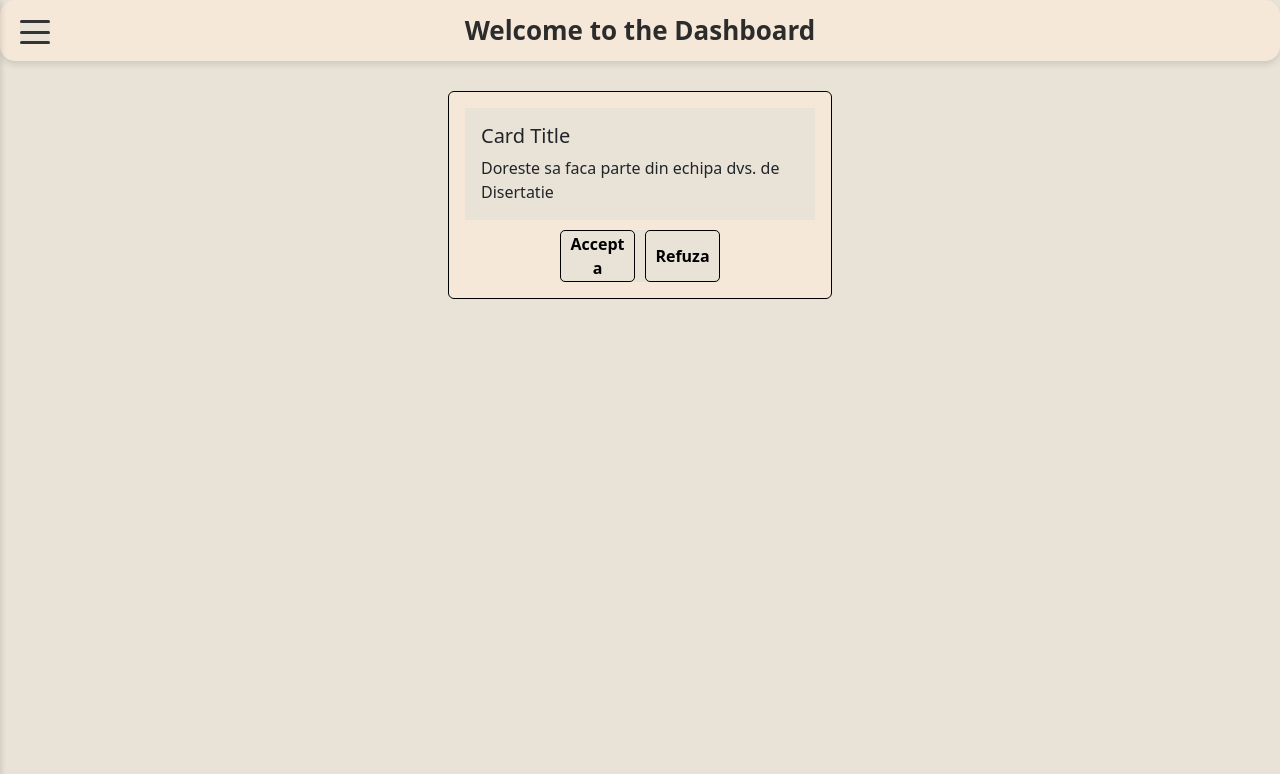
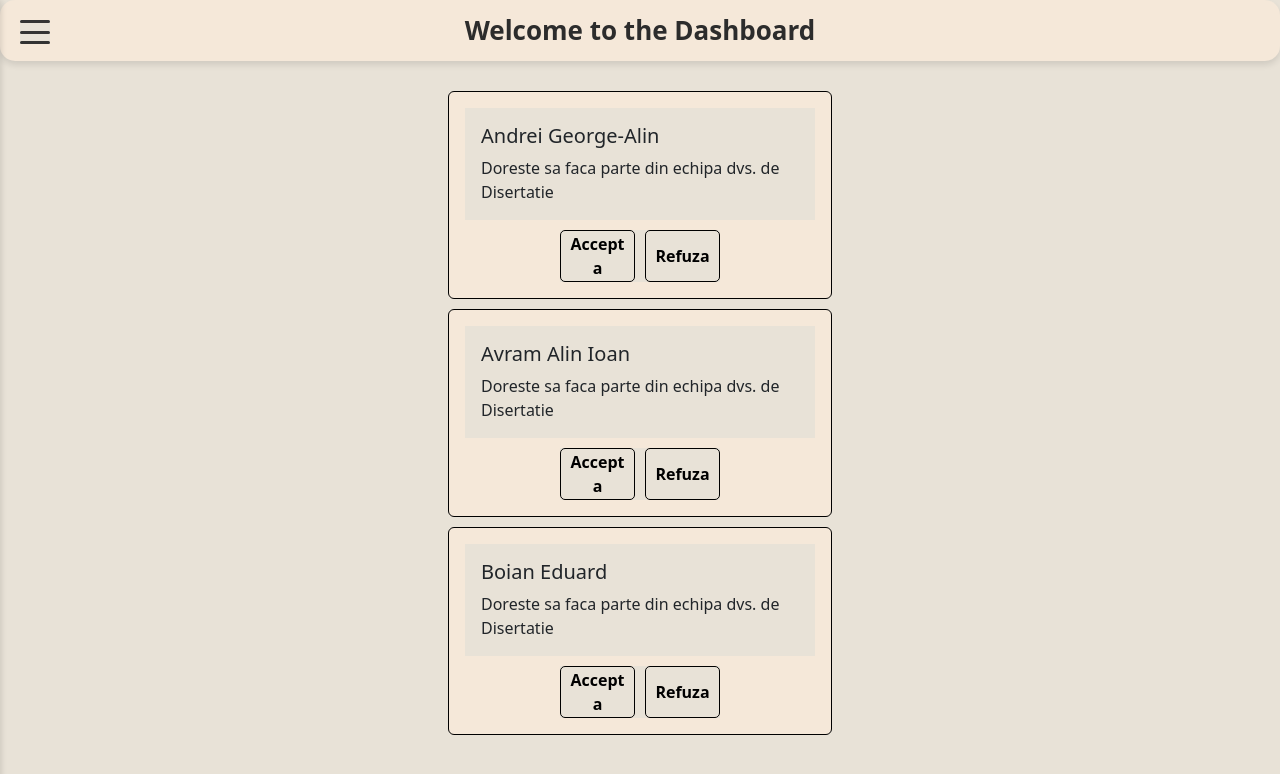
Before and after one commit to AndreiAlin1/Proiect-TW, a React (Create React App) app: page /dashboard in a window 1280 px wide. Shown: the top 774 px of the page. Built offline with nearby package versions, Linux system fonts and the light colour scheme.

Commit message:
Adaugare in dashboard vector cu elemente

```diff
--- a/src/Pages/DashBoard.jsx
+++ b/src/Pages/DashBoard.jsx
@@ -3,11 +3,14 @@ import Card from "../Components/Card";
 import DropDown from "../Partials/DropDown";
 
 export default function Dashboard() {
+  var array = ["Andrei George-Alin", "Avram Alin Ioan", "Boian Eduard"];
   return (
     <div className="dashboard">
-      <DropDown/>
+      <DropDown />
       <h1>Welcome to the Dashboard</h1>
-      <Card name="Card Title"/>
+      {array.map((name, index) => (
+        <Card key={index} name={name} />
+      ))}
     </div>
   );
 }
--- a/src/Styles/Card.css
+++ b/src/Styles/Card.css
@@ -7,6 +7,7 @@
     margin-right: auto;
     margin-left: auto;
     background-color: #f5e8d9 !important;
+    margin-top:10px;
 }
 
 .buttons {
```
